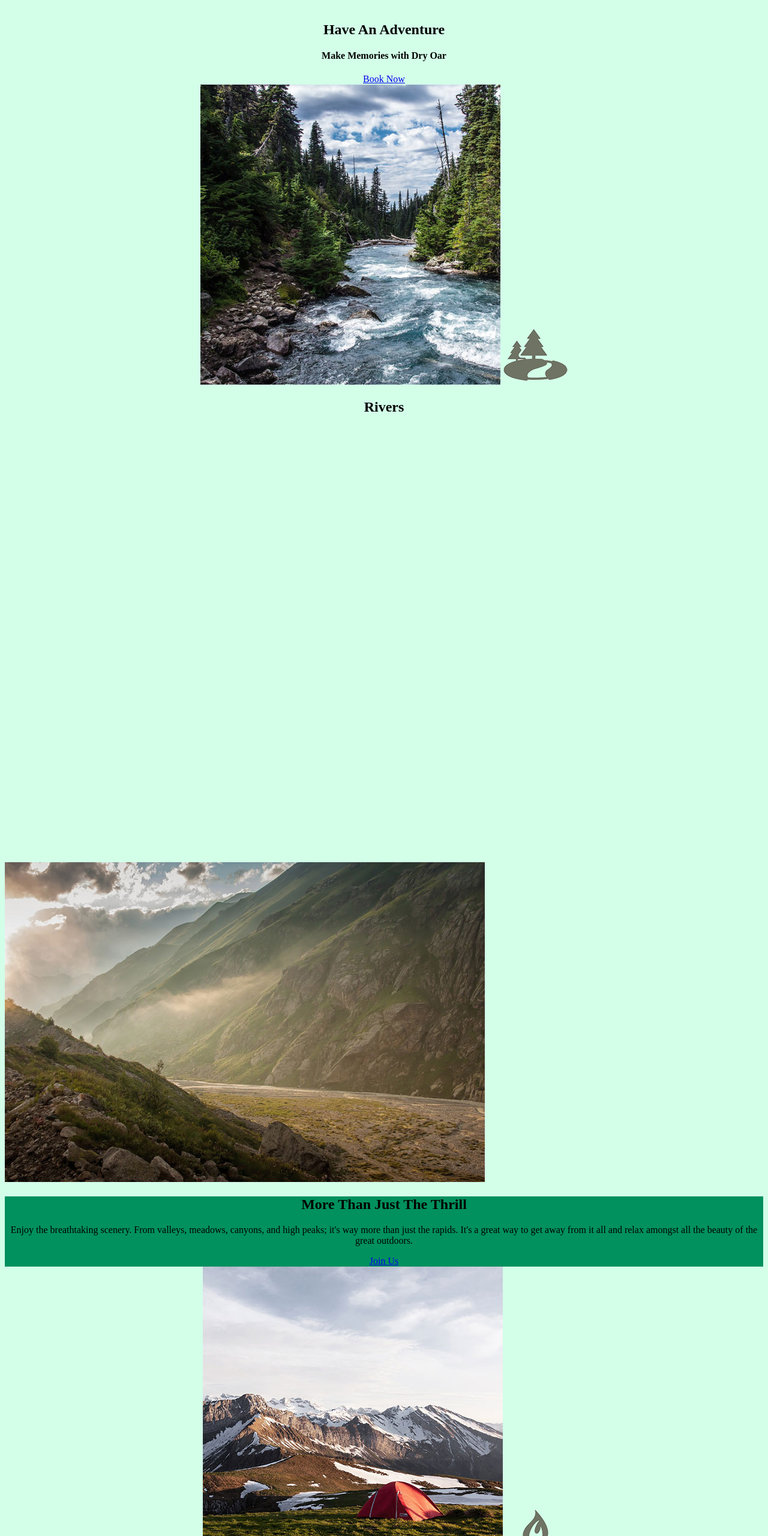
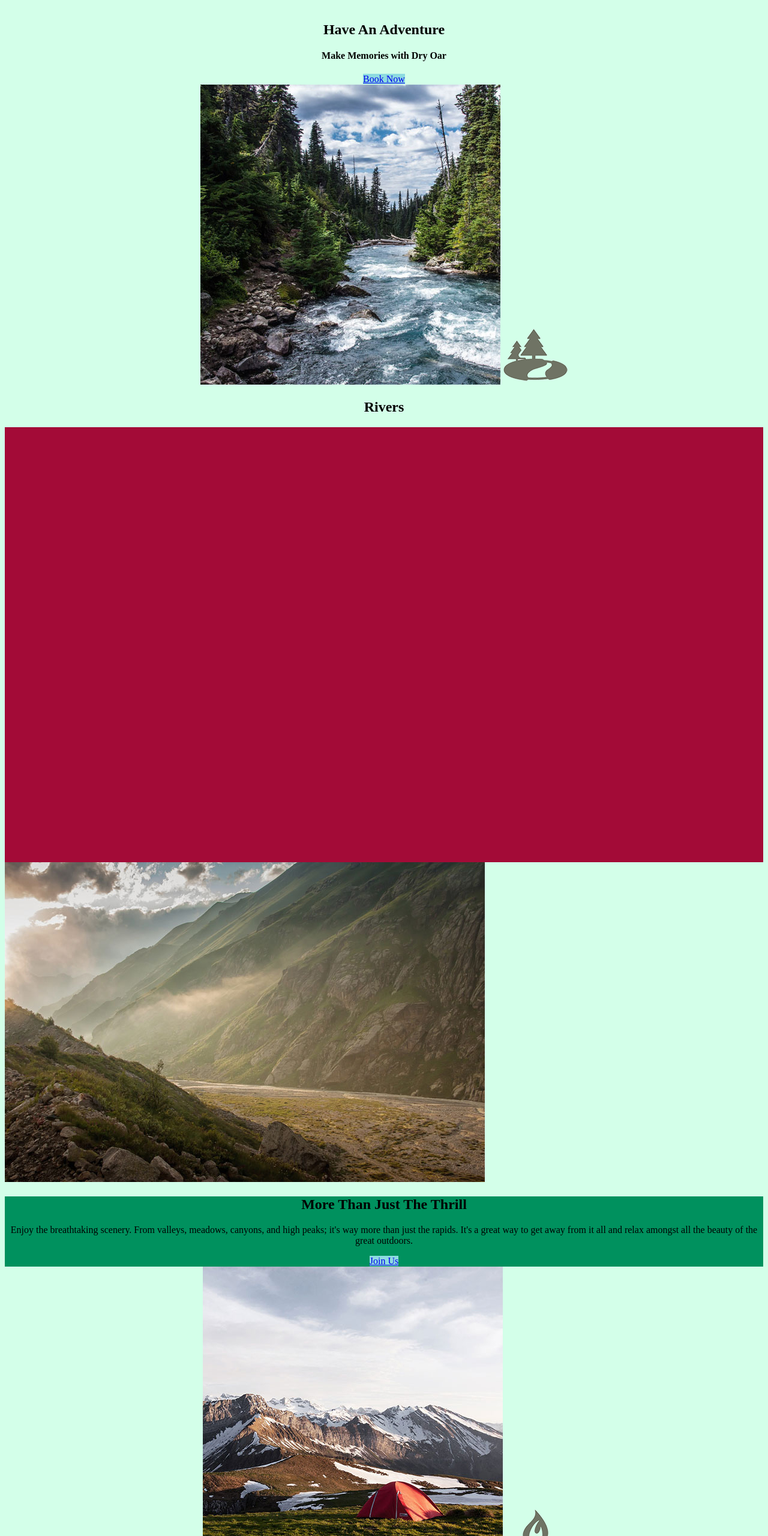
Before and after one commit to gamminghobbit/wdd130, a plain HTML site: page wwr/index.html in a window 1280 px wide. Shown: the part 1040-3600 px from the top of the page at 60% size. Drawn offline with Linux system fonts and the light colour scheme; files whose address does not match are found by name.

Commit message:
week 4 part 4.3 added the rest of the background colors.

```diff
--- a/wwr/styles/styles.css
+++ b/wwr/styles/styles.css
@@ -26,11 +26,11 @@ main section {
 
 body{background-color: #d3ffe9;}
 header{background-color: #00915e;}
-/* nav a:hover{background-color: ;}
-.book{background-color: ;}
-.join{background-color: ;}
-.book:hover{background-color: ;}
-.join:hover{background-color: ;}
-#background{background-color: ;}*/
+ nav a:hover{background-color: #a30b37;}
+.book{background-color: #8ddbe0;}
+.join{background-color: #8ddbe0;}
+.book:hover{background-color: #a30b37;}
+.join:hover{background-color: #a30b37;}
+#background{background-color: #a30b37;}
 .msg{background-color: #00915e;}
 footer{background-color: #00915e;}
```
